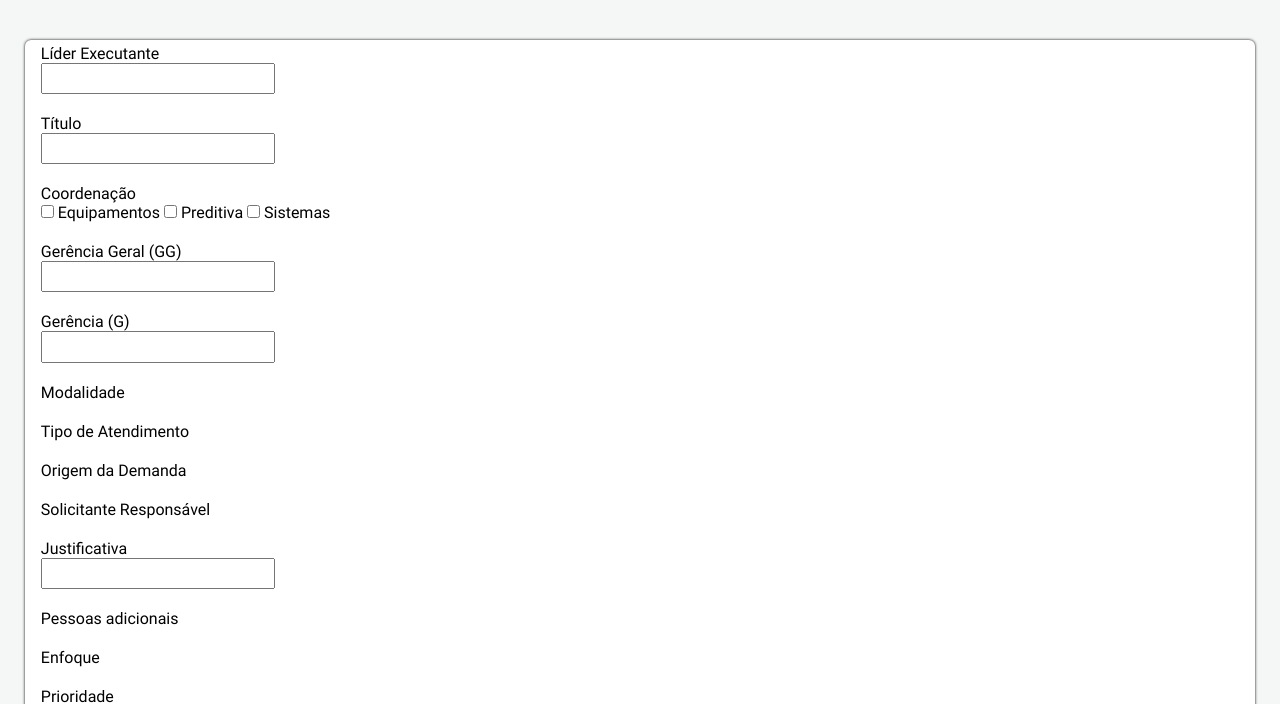
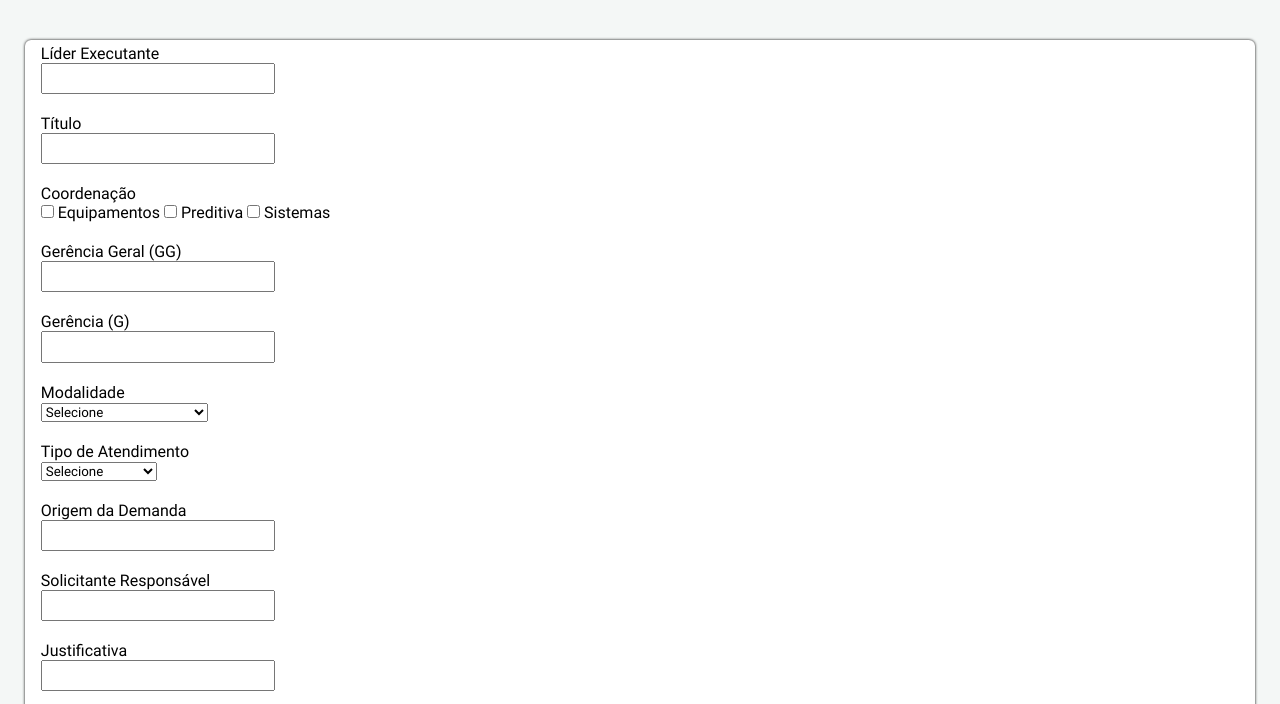
Before and after one commit to Luan-ghdv/Sistema-de-Cadastro-de-Projetos-TCC-, a plain HTML site: page form.html in a window 1280 px wide. Shown: the part 76-780 px from the top of the page. Drawn offline with Linux system fonts and the light colour scheme.

Commit message:
pequenas adições no formulário

```diff
--- a/form.html
+++ b/form.html
@@ -43,19 +43,34 @@
         </div>
 
         <div>
-            <label for="">Modalidade</label>
+            <label for="">Modalidade</label><br>
+            <select id="modalidade" name="modalidade" autocomplete="off" required>
+                <option value="" disabled selected hidden>Selecione</option>
+                <option value="Análise de Vibrações">Análise de Vibrações</option>
+                <option value="Elétrica">Elétrica</option>
+                <option value="Hidráulica e Pneumática">Hidráulica e Pneumática</option>
+                <option value="Mecânica">Mecânica</option>
+                <option value="Materias">Materias</option>
+                <option value="Sistemas">Sistemas</option>
+            </select>
         </div>
 
         <div>
-            <label for="">Tipo de Atendimento</label>
+            <label for="">Tipo de Atendimento</label><br>
+             <select id="tipo-de-atendimento" name="tipo-de-atendimento" autocomplete="off" required>
+                <option value="" disabled selected hidden>Selecione</option>
+                <option value="analise-tecnica">Análise Técnica</option>
+            </select>
         </div>
 
         <div>
-            <label for=""> Origem da Demanda</label>
+            <label for=""> Origem da Demanda</label><br>
+            <input type="text" class="caixa">
         </div>
 
         <div>
-            <label for=""> Solicitante Responsável</label>
+            <label for=""> Solicitante Responsável</label><br>
+            <input type="text" class="caixa">
         </div>
 
         <div>
@@ -64,11 +79,16 @@
         </div>
 
         <div>
-            <label for="">Pessoas adicionais</label>
+            <label for="">Pessoas adicionais</label><br>
+            <input type="text" class="caixa">
         </div>
 
         <div>
-            <label for="">Enfoque</label>
+            <label for="">Enfoque</label><br>
+             <select id="enfoque" name="enfoque" autocomplete="off" required>
+                <option value="" disabled selected hidden>Selecione</option>
+                <option value="Melhoria">Melhoria</option>
+            </select>
         </div>
 
         <div>
```
